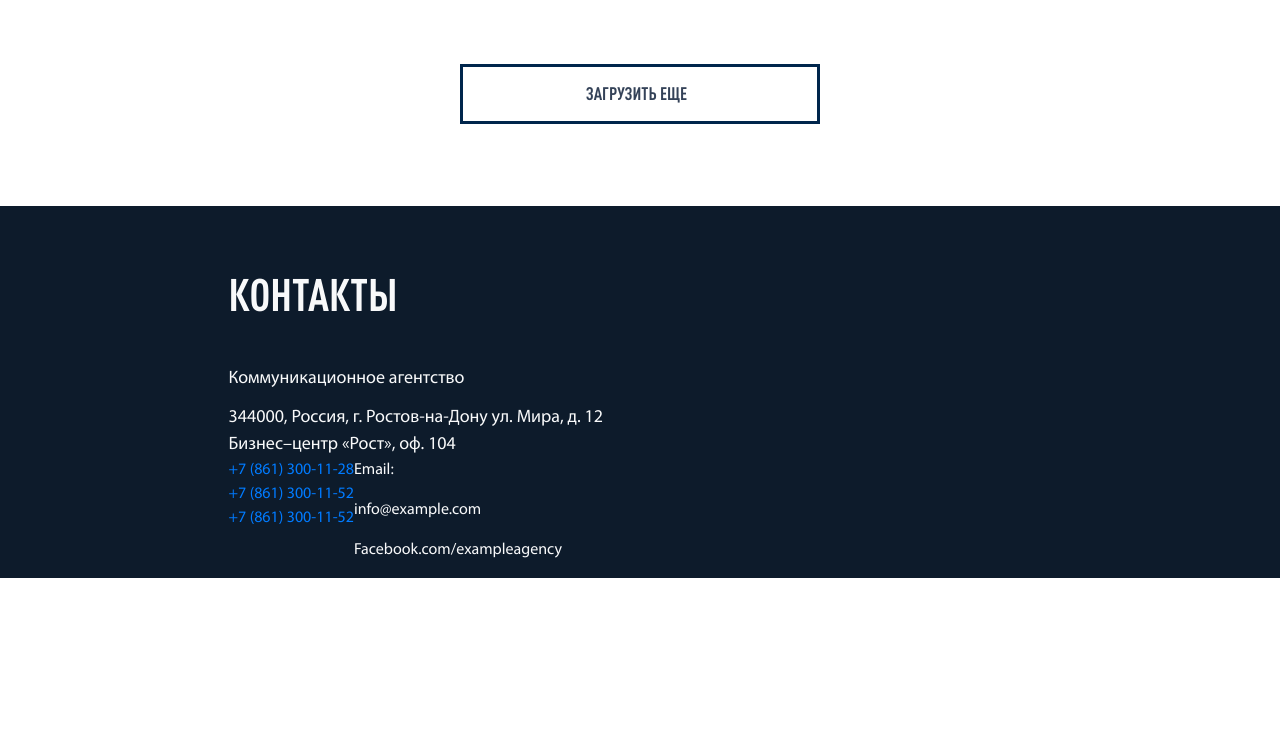
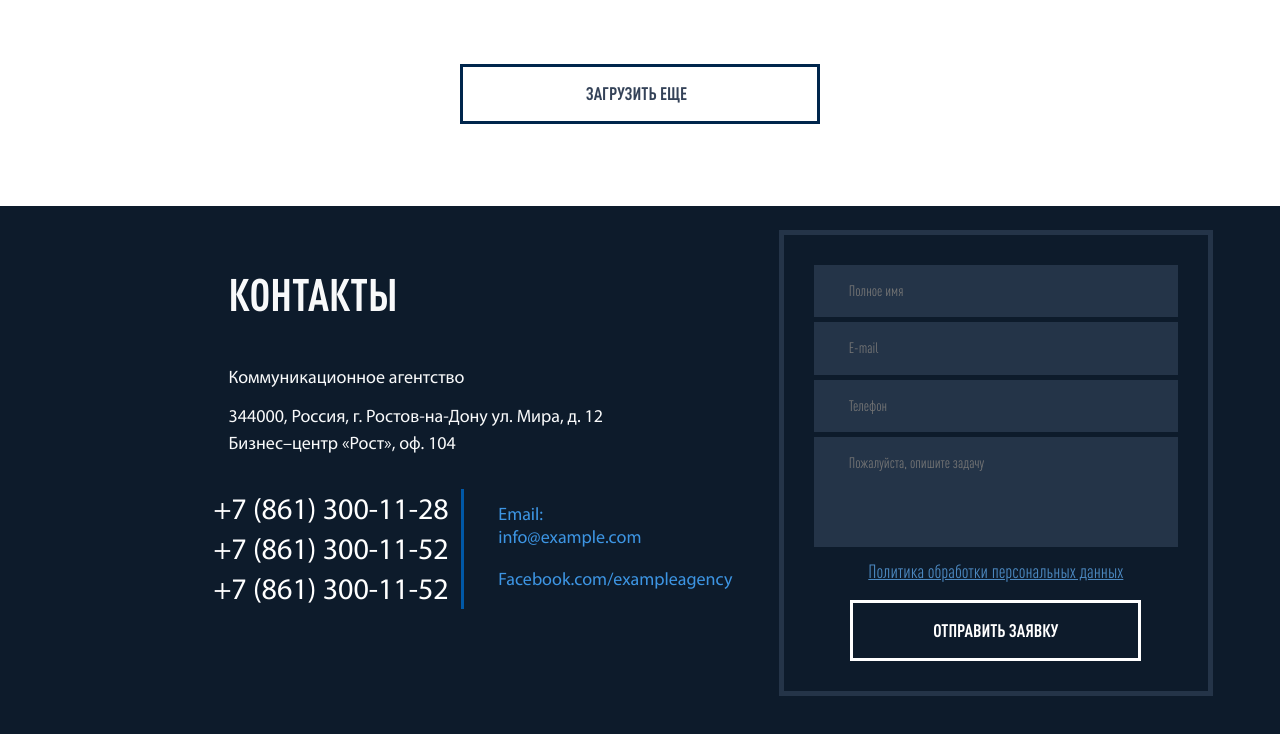
Before and after one commit to SHAH0001/desktop, a plain HTML site: page index.html in a window 1280 px wide. Shown: the part 970-1704 px from the top of the page. Before the commit the page ends 1548 px from the top, so only its background shows below. Drawn offline with Linux system fonts and the light colour scheme; files whose address does not match are found by name.

Commit message:
footer without adaptive

```diff
--- a/css/style.css
+++ b/css/style.css
@@ -85,6 +85,7 @@ img {
 
 .footer {
     background-color: #0d1b2b;
+    padding-bottom: 96px;
 }
 
 .communication-agency,
@@ -108,7 +109,10 @@ img {
     font-family: 'DIN Pro Cond';
     font-size: 45px;
     font-weight: bold;
-    /* margin: 10% 0 0 35%; */
+}
+
+.contacts-block {
+    margin: 8% 0 0 0;
 }
 
 .contacts-block-phones-items {
@@ -118,5 +122,82 @@ img {
 }
 
 .contacts-block-phones-items a {
+    display: inline-block;
+    font-size: 30px;
+    color: #fff;
     text-decoration: none;
+    margin: 0 0 -5px 0;
 }
+
+.contacts-block-email {
+    font-size: 18px;
+    color: #3d95e3;
+    border-left: 3px solid #0058a7;
+    margin: 0 0 0 -1px;
+    padding: 0 0 0 34px;
+}
+
+.email {
+    margin: 13px 0 0 0;
+}
+
+.email-example {
+    margin: -4px 0 0 0;
+}
+
+.facebook {
+    margin: 15px 0 0 0;
+}
+
+.send-request {
+    font-family: 'DIN Pro Cond';
+    border: 5px solid #243448;
+    margin: 6% -161px 0 124px;
+    /* padding: 0 0 0 0; */
+    text-align: center;
+
+}
+
+.form-control-input,
+.form-control-textarea {
+    /* display: block; */
+    border: none;
+    outline: none;
+    background-color: #243448;
+    font-size: 15px;
+    color: #ffffff;
+    width: 86%;
+    padding: 15px 0 15px 35px;
+}
+
+.form-control-input {
+    margin: 0 0 5px 0;
+}
+
+.form-control-textarea {
+    resize: none;
+    height: 110px;
+}
+
+.form-control-input-name {
+    margin: 7% 0 5px 0;
+}
+
+.personal-data {
+    display: inline-block;
+    text-decoration: underline;
+    font-size: 19px;
+    color: #4c89c1;
+    margin: 4px 0 0 0;
+}
+
+.send-request-button {
+    display: block;
+    font-size: 18px;
+    font-weight: bold;
+    color: #fff;
+    margin: 14px auto 30px auto;
+    padding: 14px 80px;
+    background-color: transparent;
+    border: 3px solid #fff;
+}
--- a/index.html
+++ b/index.html
@@ -59,23 +59,67 @@
                             Бизнес–центр «Рост», оф. 104
                         </p>
                         <div class="contacts-block d-flex">
-                            <div class="contacts-block-phones">
-                                <ul class="contacts-block-phones-items">
+                            <div class="row">
+                                <ul class="contacts-block-phones-items col-md-7">
                                     <li><a href="+7(861)3001128">+7 (861) 300-11-28</a></li>
                                     <li><a href="+7(861)3001152">+7 (861) 300-11-52</a></li>
                                     <li><a href="+7(861)3001152">+7 (861) 300-11-52</a></li>
                                 </ul>
-                            </div>
-                            <div class="contacts-block-email">
-                                <p class="email-info">Email:</p>
-                                <p class="email-info">info@example.com</p>
-                                <p class="email-info">Facebook.com/exampleagency</p>
+
+                                <div class="contacts-block-email col-md-3">
+                                    <p class="email-info email">Email:</p>
+                                    <p class="email-info email-example">info@example.com</p>
+                                    <p class="email-info facebook">Facebook.com/exampleagency</p>
+                                </div>
                             </div>
                         </div>
                     </div>
                 </div>
-                <div class="col-md-6">
+                <div class="col-md-4">
+                    <div class="send-request">
+                        <form action="#" method="post">
 
+                            <input
+                                class="form-control-input form-control-input-name"
+                                name="name"
+                                placeholder="Полное имя"
+                                type="text"
+                            >
+
+                            <input
+                                class="form-control-input"
+                                name="email"
+                                placeholder="E-mail"
+                                type="email"
+                            >
+
+                            <input
+                                class="form-control-input"
+                                name="phone"
+                                placeholder="Телефон"
+                                type="text"
+                            >
+
+                            <textarea
+                                class="form-control-textarea"
+                                name="description"
+                                placeholder="Пожалуйста, опишите задачу"  cols="30"
+                                rows="10"
+                            ></textarea>
+
+                            <a href="#" class="personal-data">
+                                Политика обработки персональных данных
+                            </a>
+
+                            <button
+                                class="send-request-button text-uppercase"
+                                type="button"
+                            >
+                                Отправить заявку
+                            </button>
+
+                        </form>
+                    </div>
                 </div>
             </div>
         </div>
```
